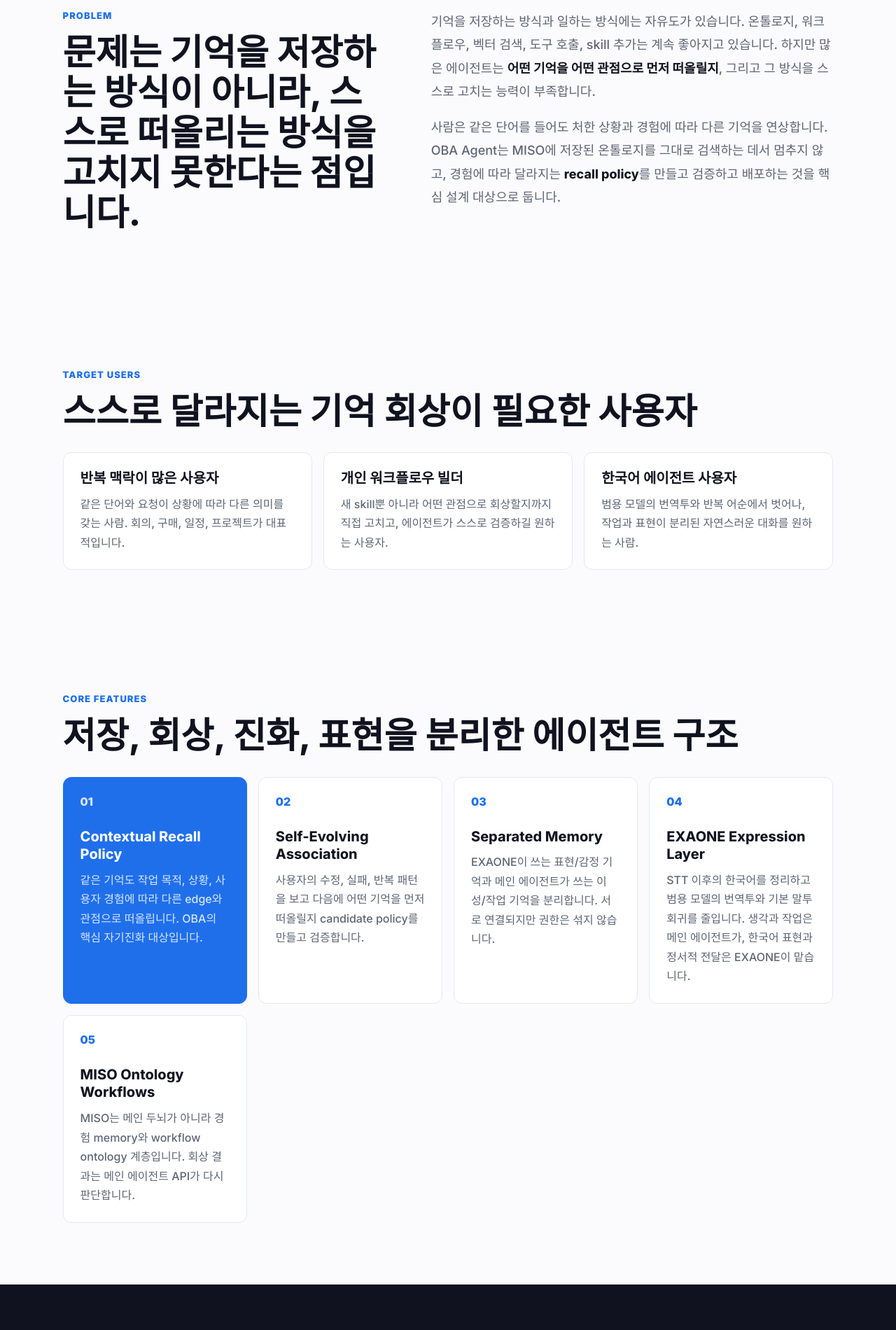
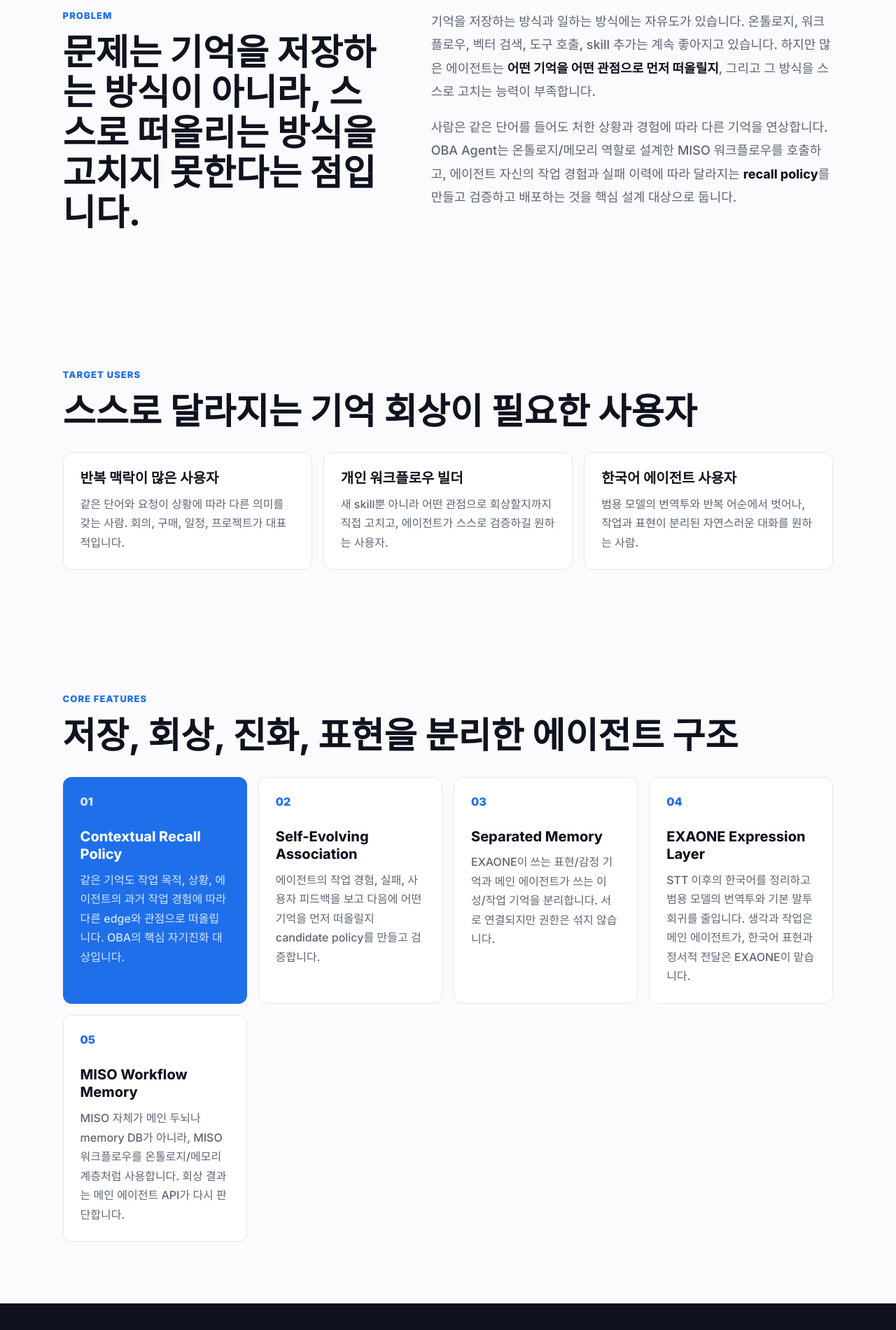
Before and after one commit to Eunho-J/oba-agent, a plain HTML site: page index.html in a window 1280 px wide. Shown: the part 874-2774 px from the top of the page at 70% size. Drawn offline with Linux system fonts and the light colour scheme.

Commit message:
Clarify agent experience and MISO workflow memory
Update the public pitch so OBA evolves from the agent's own work experience and uses MISO workflows as the ontology/memory layer.

Constraint: Submission copy must avoid implying that user experience or MISO itself is the evolving memory substrate.

Rejected: Saying MISO is the memory ontology layer | The intended design is MISO workflows acting as ontology and memory processors.

Confidence: high

Scope-risk: narrow

Directive: Keep public wording centered on agent experience and MISO workflow memory.

Tested: Browser DOM check on http://127.0.0.1:4174/; git diff --check

Not-tested: GitHub Pages CDN refresh after push

```diff
--- a/index.html
+++ b/index.html
@@ -5,7 +5,7 @@
     <meta name="viewport" content="width=device-width, initial-scale=1" />
     <meta
       name="description"
-      content="OBA Agent는 사용자의 경험에 따라 기억을 떠올리는 연상법 자체를 스스로 수정하고 검증하는 자기진화형 개인 에이전트입니다."
+      content="OBA Agent는 에이전트 자신의 작업 경험에 따라 기억을 떠올리는 연상법 자체를 스스로 수정하고 검증하는 자기진화형 개인 에이전트입니다."
     />
     <title>OBA Agent</title>
     <link rel="preconnect" href="https://fonts.googleapis.com" />
@@ -36,7 +36,7 @@
           <p class="eyebrow">Self-evolving recall · Separated expression · Personal agent</p>
           <h1>스스로 연상법을 고치는 개인 에이전트</h1>
           <p class="hero-text">
-            OBA Agent의 핵심은 더 많은 기억이나 skill을 추가하는 것이 아니라, 같은 기억도 상황과 경험에 따라
+            OBA Agent의 핵심은 더 많은 기억이나 skill을 추가하는 것이 아니라, 같은 기억도 에이전트 자신의 작업 경험에 따라
             다르게 떠올리는 <strong>recall policy</strong>를 스스로 수정하고 검증하는 것입니다.
             음성 인식은 whisper.cpp/API STT 어댑터가 맡고, 표현은 EXAONE이, 판단과 실행은 메인 에이전트 API가 맡습니다.
           </p>
@@ -89,7 +89,7 @@
           </p>
           <p>
             사람은 같은 단어를 들어도 처한 상황과 경험에 따라 다른 기억을 연상합니다. OBA Agent는
-            MISO에 저장된 온톨로지를 그대로 검색하는 데서 멈추지 않고, 경험에 따라 달라지는
+            온톨로지/메모리 역할로 설계한 MISO 워크플로우를 호출하고, 에이전트 자신의 작업 경험과 실패 이력에 따라 달라지는
             <strong>recall policy</strong>를 만들고 검증하고 배포하는 것을 핵심 설계 대상으로 둡니다.
           </p>
         </div>
@@ -122,7 +122,7 @@
             <span class="number">01</span>
             <h3>Contextual Recall Policy</h3>
             <p>
-              같은 기억도 작업 목적, 상황, 사용자 경험에 따라 다른 edge와 관점으로 떠올립니다.
+              같은 기억도 작업 목적, 상황, 에이전트의 과거 작업 경험에 따라 다른 edge와 관점으로 떠올립니다.
               OBA의 핵심 자기진화 대상입니다.
             </p>
           </article>
@@ -130,7 +130,7 @@
             <span class="number">02</span>
             <h3>Self-Evolving Association</h3>
             <p>
-              사용자의 수정, 실패, 반복 패턴을 보고 다음에 어떤 기억을 먼저 떠올릴지 candidate policy를 만들고 검증합니다.
+              에이전트의 작업 경험, 실패, 사용자 피드백을 보고 다음에 어떤 기억을 먼저 떠올릴지 candidate policy를 만들고 검증합니다.
             </p>
           </article>
           <article class="feature-card">
@@ -151,9 +151,9 @@
           </article>
           <article class="feature-card">
             <span class="number">05</span>
-            <h3>MISO Ontology Workflows</h3>
+            <h3>MISO Workflow Memory</h3>
             <p>
-              MISO는 메인 두뇌가 아니라 경험 memory와 workflow ontology 계층입니다.
+              MISO 자체가 메인 두뇌나 memory DB가 아니라, MISO 워크플로우를 온톨로지/메모리 계층처럼 사용합니다.
               회상 결과는 메인 에이전트 API가 다시 판단합니다.
             </p>
           </article>
@@ -200,8 +200,8 @@
             <strong>Gemini 3.5 Flash via OpenRouter</strong>
           </div>
           <div class="stack-item">
-            <span>Ontology / Workflow</span>
-            <strong>MISO YAML · Memory Ontology · Workflow API</strong>
+            <span>Workflow Memory</span>
+            <strong>MISO Workflows · Ontology/Memory YAML</strong>
           </div>
           <div class="stack-item">
             <span>External APIs</span>
@@ -229,7 +229,7 @@
 
     <footer class="footer">
       <strong>OBA Agent</strong>
-      <span>경험에 따라 연상법을 스스로 고치는 개인화 에이전트</span>
+      <span>자신의 작업 경험에 따라 연상법을 스스로 고치는 개인화 에이전트</span>
     </footer>
   </body>
 </html>
```
Also changed, not shown: README.md.
